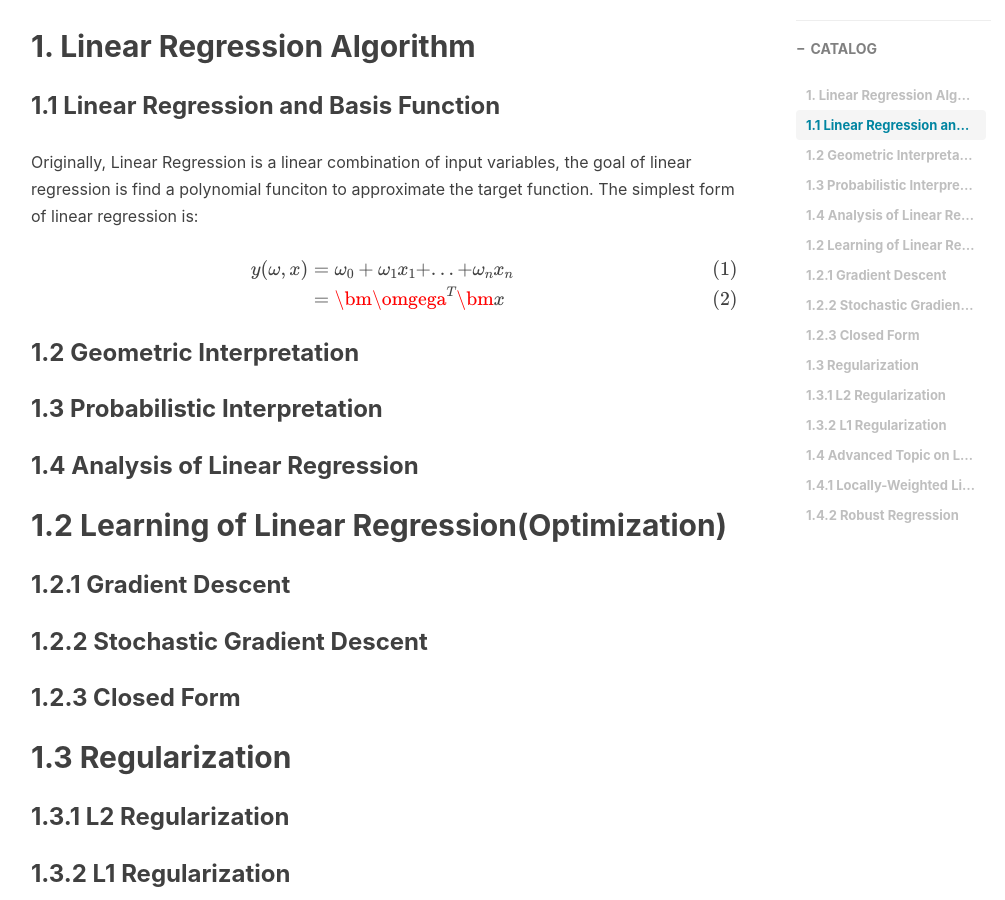
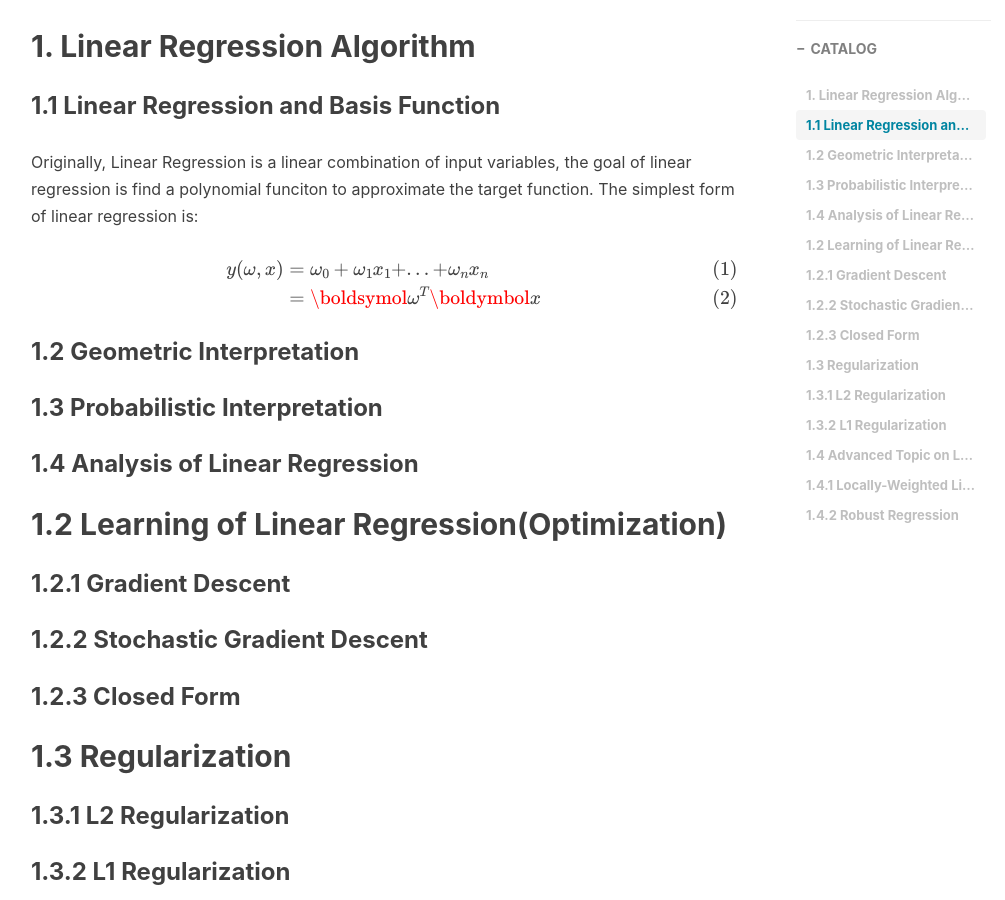
Before and after one commit to Gwan-Siu/gwansiu.github.io, a Jekyll site: the page built from _posts/2018-06-20-Linear-Regression.md, in a window 1280 px wide and 900 px high, scrolled down 477 px. Shown: the whole window, without its empty margins (234-1239 px from the left). Built offline with Jekyll 4.4.1, drawn with Linux system fonts in a browser that asks for light colours; nearby versions of some CDN libraries; formulas are drawn with MathJax 3; comment, search, counter and statistics services are not loaded.

Commit message:
Linear Regression

```diff
--- a/_posts/2018-06-20-Linear-Regression.md
+++ b/_posts/2018-06-20-Linear-Regression.md
@@ -17,7 +17,7 @@
 $$
 \begin{align}
 y(\omega, x) &= \omega_{0} + \omega_{1}x_{1}+...+\omega_{n}x_{n} \\
-&= \bm{\omgega}^{T}\bm{x}
+&= \boldsymol{\omega}^{T}\boldymbol{x}
 \end{align}
 $$
 
```
